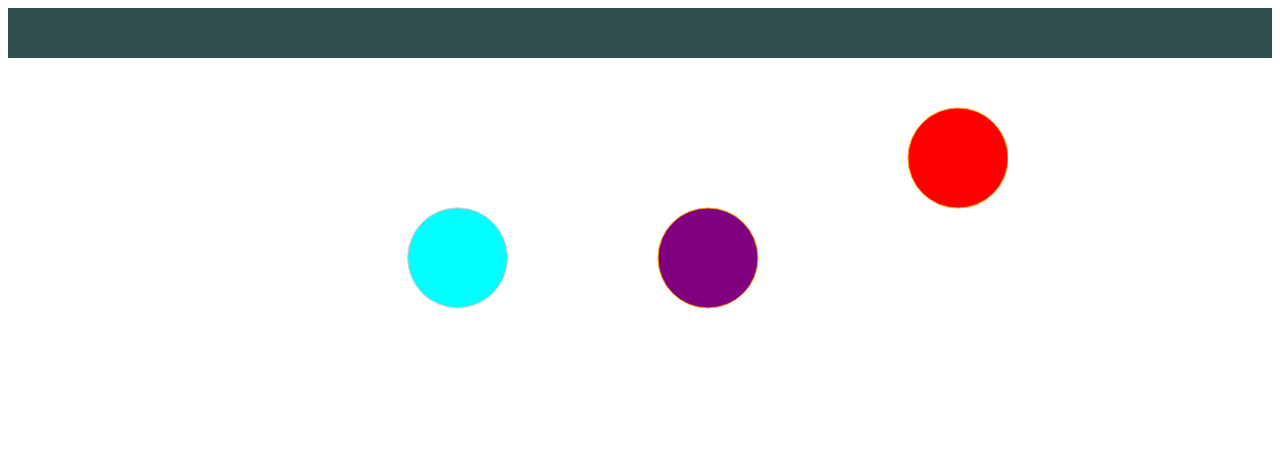
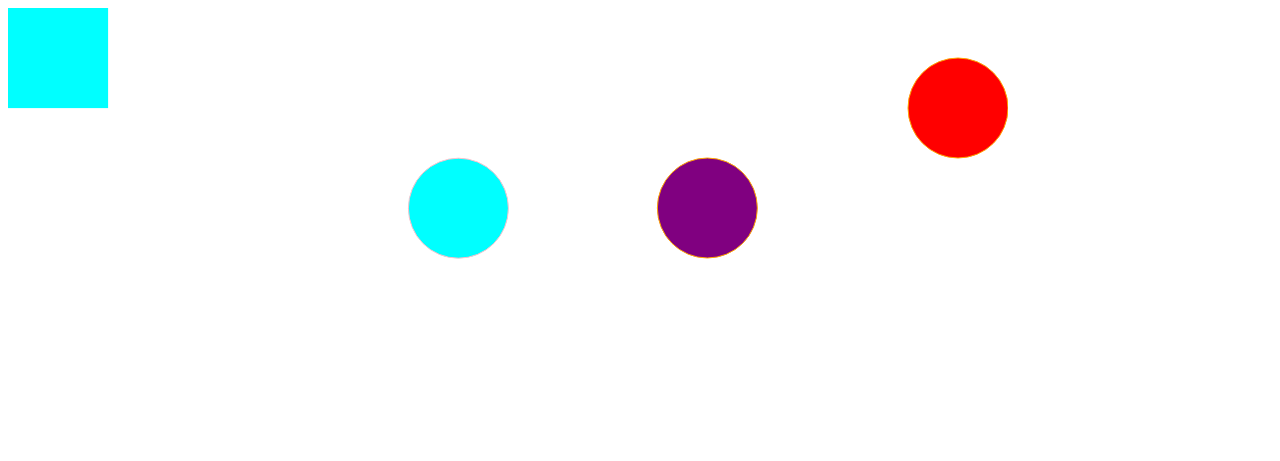
Before and after one commit to galziv/jsTools, a plain HTML site: page index.html in a window 1280 px wide. Drawn offline with Linux system fonts and the light colour scheme.

Commit message:
working async series

```diff
--- a/index.html
+++ b/index.html
@@ -9,7 +9,6 @@
 
 <body>
     <!-- Start your code here -->
-    <div style="background-color: darkslategray; height: 50px;"></div>
     <canvas height="400" width="1000"></canvas>
 
     <script type="text/javascript" src="jsTools.js"></script>
--- a/jsTools.js
+++ b/jsTools.js
@@ -3,19 +3,66 @@ var CanvasX = (function () {
 
     'use strict';
 
-    var getMaxDuration = function (funcArray) {
+    var strokeCircle = function (x, y, radius) {
+        context.beginPath();
+        context.arc(x, y, radius, 0, 2 * Math.PI);
+        context.stroke();
+        context.closePath();
+    };
 
-        var max = 0;
+    var fillCircle = function (x, y, radius) {
+        context.beginPath();
+        context.arc(x, y, radius, 0, 2 * Math.PI);
+        context.fill();
+        context.closePath();
+    }
+
+    var applyXtension = function (target) {
+        target.animate = animate;
+        target.animateSeries = animateSeries;
+        target.fillCircle = fillCircle;
+        target.strokeCircle = strokeCircle;
+        target.animateAsymmetricSeries = animateAsymmetricSeries;
+    }
+
+    var xpand = function () {
+        applyXtension(CanvasRenderingContext2D.prototype);
+    };
+
+    var xtend = function (context) {
+        applyXtension(context);
+    };
+
+    var CanvasX = function (context) {
+        CanvasX.xtend(context);
+    };
+
+    /**
+     * internal function to get max duration for given functions array and main duration
+     * @param {array} funcArray
+     * @param {number} duration
+     * @returns {}
+     */
+    var getMaxDuration = function (funcArray, duration) {
+
+        var max = duration || 0;
 
         funcArray.forEach(function (d) {
-            if (d.duration > max) {
-                max = d.duration;
+            if (d.endsAt && d.endsAt > max) {
+                max = d.endsAt;
             }
         })
 
         return max;
     };
 
+    /**
+     * Internal function to animate functions object dictionary
+     * @param {object} _this
+     * @param {obejct} functions
+     * @param {number} durationMs
+     * @returns {}
+     */
     var animateObjArray = function (_this, functions, durationMs) {
 
         return new Promise(function (resolve, reject) {
@@ -25,25 +72,25 @@ var CanvasX = (function () {
             var segments = {};
             var originalStyle = { fill: _this.fillStyle, stroke: _this.strokeStyle };
             var totalDuration = durationMs || getMaxDuration(functions);
+            var completedSegments = 0;
 
             functions.forEach(function (func, i) {
 
                 var objName = func.functionName + i; // in case several segments for the same function are sent, this prevents overwriting.
-                var segment = segments[objName] = segments[objName] || { functionName: func.functionName, diffs: [], valPerMs: [], currentValues: func.data.startValues, data: func.data };
+                var segment;
 
+                segments[objName] = segments[objName] || { functionName: func.functionName, diffs: [], valPerMs: [], currentValues: func.data.startValues, data: func.data };
+                segment = segments[objName];
+
+                // get total value to animate
                 segment.diffs = func.data.startValues.map(function (d, i) {
                     return func.data.endValues[i] - func.data.startValues[i];
                 })
 
-                if (durationMs !== undefined) {
-                    segment.valPerMs = segment.diffs.map(function (d) {
-                        return d / durationMs;
-                    })
-                } else {
-                    segment.valPerMs = segment.diffs.map(function (d) {
-                        return d / func.duration;
-                    });
-                }
+                // calc delta per ms
+                segment.valPerMs = segment.diffs.map(function (d) {
+                    return d / (func.data.endsAt - func.data.startsAt);
+                });
             });
 
             var execute = function () {
@@ -61,8 +108,7 @@ var CanvasX = (function () {
                     segment = segments[name];
                     style = segment.data.style;
 
-
-                    if (!(segment.data.duration && segment.data.duration < startDiff)) {
+                    if (segment.data.startsAt <= startDiff && segment.data.endsAt >= startDiff) {
 
                         segment.diffs.forEach(function (d, i) {
 
@@ -71,8 +117,10 @@ var CanvasX = (function () {
                             var newValue = segment.currentValues[i] + delta;
                             segment.data.parametersArray[segment.data.valuesIndex[i]] = newValue;
                             segment.currentValues[i] = newValue;
+
+                            console.log(segment.currentValues);
+
                         }.bind(this));
-
                     }
 
                     if (style) {
@@ -97,11 +145,10 @@ var CanvasX = (function () {
 
                 before = now;
 
-                if (startDiff < totalDuration) {
+                if (totalDuration >= startDiff) {
                     window.requestAnimationFrame(execute);
                 } else {
                     // if for example alert is used, then after closing the alert canvas does one more paint
-
                     setTimeout(resolve, 1);
                 }
             }.bind(_this);
@@ -110,6 +157,17 @@ var CanvasX = (function () {
         });
     };
 
+    /**
+     * Internal function to animate single function with parameters as an array
+     * @param {object} _this
+     * @param {object} func
+     * @param {array} parametersArray
+     * @param {array} array with the index of the values which are to be animated.
+     * @param {array} startValues
+     * @param {array} endValues
+     * @param {number} durationMs
+     * @returns {}
+     */
     var animateArray = function (_this, func, parametersArray, valuesIndex, startValues, endValues, durationMs) {
 
         return new Promise(function (resolve, reject) {
@@ -156,19 +214,26 @@ var CanvasX = (function () {
         });
     };
 
-    var getSegmentData = function (startParameters, endParameters, style, duration) {
+    /**
+     * Internal function to generate animation segments
+     * @param {array} startParameters
+     * @param {array} endParameters
+     * @param {object} style
+     * @param {number} startsAt
+     * @param {number} endsAt
+     * @returns {}
+     */
+    var getSegmentData = function (startParameters, endParameters, style, startsAt, endsAt) {
 
         var result = {
             parametersArray: null,
             valuesIndex: [],
             startValues: [],
             endValues: [],
-            style: style
+            style: style,
+            startsAt: startsAt,
+            endsAt: endsAt
         };
-
-        if (duration) {
-            result.duration = duration;
-        }
 
         if (!isNaN(Number(startParameters))) {
             startParameters = [startParameters];
@@ -213,56 +278,49 @@ var CanvasX = (function () {
         animateArray(this, func, data.parametersArray, data.valuesIndex, data.startValues, data.endValues, durationMs);
     };
 
+    /**
+     * Public API - animate a synchronized series
+     * @param {array} funcArray
+     * @param {number} durationMs
+     * @returns {}
+     */
     var animateSeries = function (funcArray, durationMs) {
 
         funcArray.forEach(function (d) {
-            d.data = getSegmentData(d.startParameters, d.endParameters, d.style);
+            d.data = getSegmentData(d.startParameters, d.endParameters, d.style, durationMs);
         })
 
         animateObjArray(this, funcArray, durationMs);
     };
 
-    var animateAsymmetricSeries = function (funcArray) {
+    /**
+     * Public API - animate a asynchronized series
+     * @param {array} segmentsArray
+     * @param {number} [durationMs] - total duration for the series. if a function has an endsAt which is greater than this value will override duraionMs
+     * @returns {}
+     */
+    var animateAsymmetricSeries = function (segmentsArray, duration) {
 
-        funcArray.forEach(function (d) {
-            d.data = getSegmentData(d.startParameters, d.endParameters, d.style, d.duration);
+        duration = getMaxDuration(segmentsArray, duration);
+
+        if (duration == 0) {
+            console.warn('animation duration was 0. verify duration was specified or endsAt on segmentObject');
+        }
+
+        segmentsArray.forEach(function (d) {
+
+            if (!d.endsAt) {
+                d.endsAt = duration; // if not specified animate till total animation length
+            }
+
+            if (!d.startsAt) {
+                d.startsAt = 0
+            }
+
+            d.data = getSegmentData(d.startParameters, d.endParameters, d.style, d.startsAt, d.endsAt);
         })
 
-        animateObjArray(this, funcArray);
-    };
-
-    var strokeCircle = function (x, y, radius) {
-        context.beginPath();
-        context.arc(x, y, radius, 0, 2 * Math.PI);
-        context.stroke();
-        context.closePath();
-    };
-
-    var fillCircle = function (x, y, radius) {
-        context.beginPath();
-        context.arc(x, y, radius, 0, 2 * Math.PI);
-        context.fill();
-        context.closePath();
-    }
-
-    var applyXtension = function (target) {
-        target.animate = animate;
-        target.animateSeries = animateSeries;
-        target.fillCircle = fillCircle;
-        target.strokeCircle = strokeCircle;
-        target.animateAsymmetricSeries = animateAsymmetricSeries;
-    }
-
-    var xpand = function () {
-        applyXtension(CanvasRenderingContext2D.prototype);
-    };
-
-    var xtend = function (context) {
-        applyXtension(context);
-    };
-
-    var CanvasX = function (context) {
-        CanvasX.xtend(context);
+        animateObjArray(this, segmentsArray, duration);
     };
 
     CanvasX.xpand = xpand;
@@ -339,11 +397,25 @@ CanvasX.xpand();
 //context.animateSeries([
 //    { functionName: 'fillCircle', startParameters: [50, 100, 50], endParameters: [1000 - 50, 100, 50], style: { fill: 'red', stroke: 'orange' } },
 //    { functionName: 'fillCircle', startParameters: [50, 200, 50], endParameters: [1000 - 50, 200, 50], style: { fill: 'purple', stroke: 'orange' } },
-//], 11000);
+//], 2000);
 
 
 context.animateAsymmetricSeries([
-    { functionName: 'fillCircle', startParameters: [50, 100, 50], endParameters: [1000 - 50, 100, 50], style: { fill: 'red', stroke: 'orange' }, duration: 2000 },
-    { functionName: 'fillCircle', startParameters: [50, 200, 50], endParameters: [700, 200, 50], style: { fill: 'purple', stroke: 'orange' }, duration: 500 },
-    { functionName: 'fillCircle', startParameters: [50, 0, 50], endParameters: [450, 200, 50], style: { fill: 'cyan', stroke: 'pink' }, duration: 1000 },
-]);
+    { functionName: 'fillCircle', startParameters: [50, 100, 50], endParameters: [1000 - 50, 100, 50], style: { fill: 'red', stroke: 'orange' } },
+    { functionName: 'fillCircle', startParameters: [50, 200, 50], endParameters: [700, 200, 50], style: { fill: 'purple', stroke: 'orange' }, startsAt: 0, endsAt: 1000 },
+    { functionName: 'fillCircle', startParameters: [50, 0, 50], endParameters: [450, 200, 50], style: { fill: 'cyan', stroke: 'pink' }, startsAt: 1000, endsAt: 2000 },
+    { functionName: 'fillRect', startParameters: [0, 0, 1, 1, ], endParameters: [0, 0, 100, 100], style: { fill: 'cyan', stroke: 'pink' }, startsAt: 1000, endsAt: 2000 }
+], 2000);
+
+//context.animateAsymmetricSeries([
+//    {
+//        functionName: 'fillCircle',
+//        startParameters: [50, 100, 50],
+//        endParameters: [1000 - 50, 100, 50],
+//        style: { fill: 'red', stroke: 'orange' },
+//        startsAt: 0,
+//        endsAt: 1000
+//    },
+//    { functionName: 'fillCircle', startParameters: [1000 - 50, 100, 50], endParameters: [50, 100, 50], style: { fill: 'red', stroke: 'orange' }, startsAt: 1000, endsAt: 2000 },
+
+//]);
```
